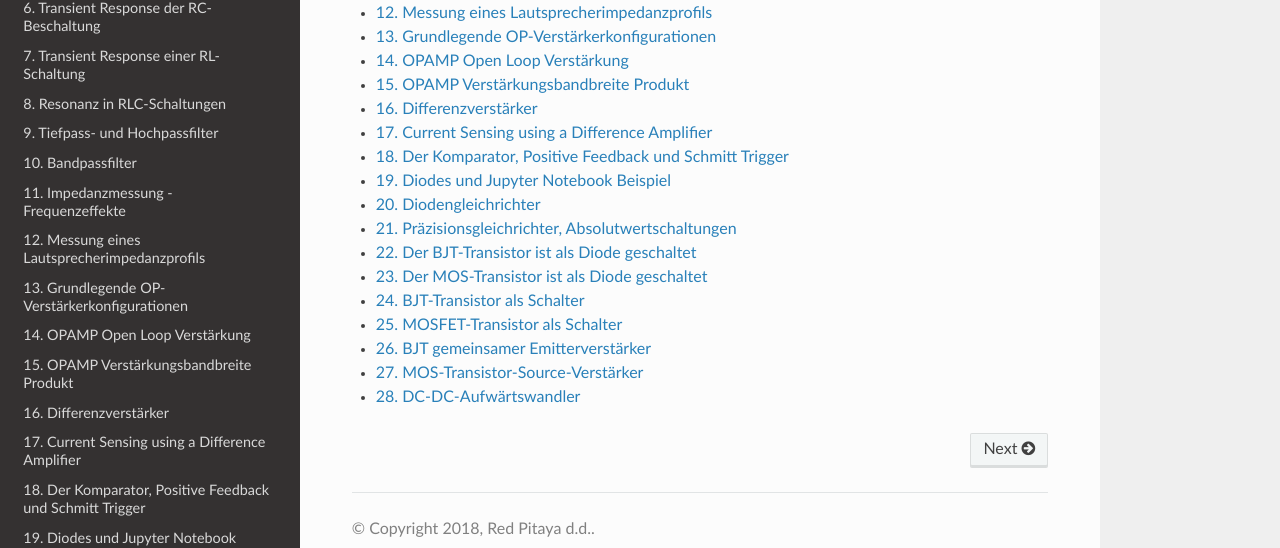
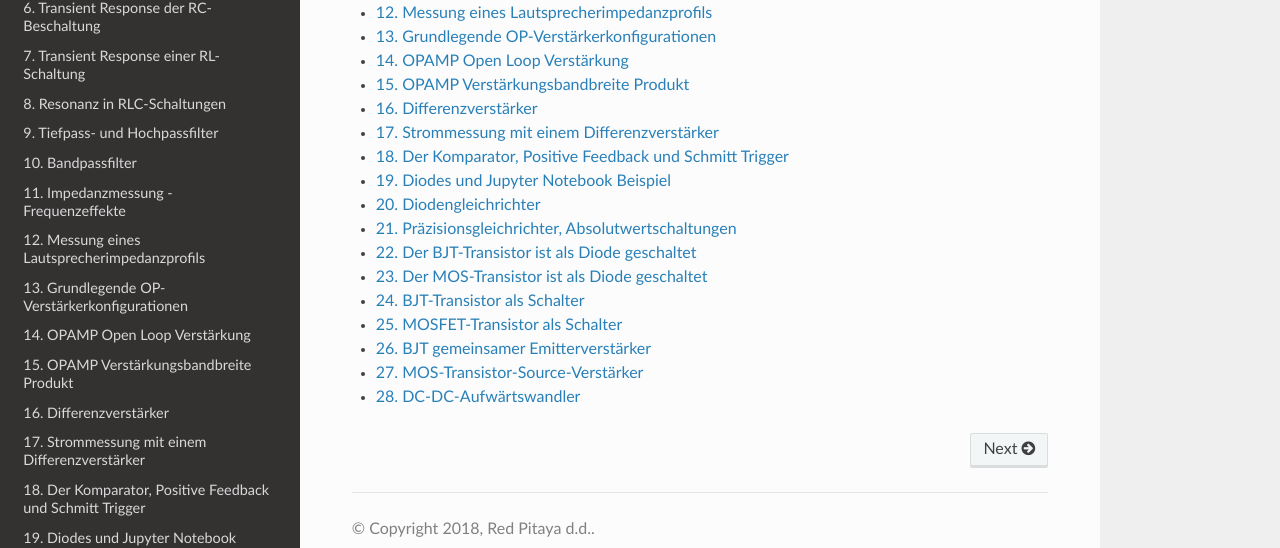
Before and after one commit to mimeiners/ActiveLearning-de, a Sphinx documentation site: the page built from activelearning/source/index.rst, in a window 1280 px wide and 1021 px high. Shown: the part 423-971 px from the top of the window. Built offline with Sphinx 7.4.7 and the Read the Docs theme 2.0.0, drawn with Linux system fonts in a browser that asks for light colours; some of the changed lines change nothing that is shown.

Commit message:
Korrigierte Version Activity_17.

```diff
--- a/activelearning/source/Activity_17_CurrentSensingUsingDifferenceAmplifier.rst
+++ b/activelearning/source/Activity_17_CurrentSensingUsingDifferenceAmplifier.rst
@@ -1,278 +1,458 @@
-Current Sensing using a Difference Amplifier
-#############################################
+Strommessung mit einem Differenzverstärker
+==========================================
 
 
-Objective
-__________
+Zielsetzung
+-----------
 
-The objective of this lab activity is to investigate current sensing techniques that use an op-amp configured as a difference amplifier.
+Ziel dieser Labortätigkeit ist es, Strommesstechniken zu untersuchen,
+die einen als Differenzverstärker konfigurierten Operationsverstärker
+verwenden.
 
-Notes
-_____
 
-.. _hardware: http://redpitaya.readthedocs.io/en/latest/doc/developerGuide/125-10/top.html
-.. _here: http://redpitaya.readthedocs.io/en/latest/doc/developerGuide/125-14/extent.html#extension-connector-e2
-.. _Oscilloscope: http://redpitaya.readthedocs.io/en/latest/doc/appsFeatures/apps-featured/oscSigGen/osc.html
+Anmerkungen
+-----------
+
+.. _Hardware: http://redpitaya.readthedocs.io/en/latest/doc/developerGuide/125-10/top.html
+.. _Dokumentation: http://redpitaya.readthedocs.io/en/latest/doc/developerGuide/125-14/extt.html#extension-connector-e2
+.. _Oszilloskop: http://redpitaya.readthedocs.io/en/latest/doc/appsFeatures/apps-featured/oscSigGen/osc.html
 .. _Signal: http://redpitaya.readthedocs.io/en/latest/doc/appsFeatures/apps-featured/oscSigGen/osc.html
-.. _generator: http://redpitaya.readthedocs.io/en/latest/doc/appsFeatures/apps-featured/oscSigGen/osc.html
-.. _amplifier: http://red-pitaya-active-learning.readthedocs.io/en/latest/Activity16_DifferenceAmplifier.html#difference-amplifier
-.. _difference: http://red-pitaya-active-learning.readthedocs.io/en/latest/Activity16_DifferenceAmplifier.html#difference-amplifier
+.. _Signalgeneratoranwendung: http://redpitaya.readthedocs.io/en/latest/doc/appsFeatures/apps-featured/oscSigGen/osc.html
+.. _amplifier: http://red-pitaya-active-learning.readthedocs.io/en/latest/Activity_16_DifferenceAmplifier.html#difference-amplifier
+.. _difference: http://red-pitaya-active-learning.readthedocs.io/en/latest/Activity_16_DifferenceAmplifier.html#difference-amplifier
+.. _Differenzverstärker: http://red-pitaya-active-learning.readthedocs.io/en/latest/Activity_16_DifferenceAmplifier.html#difference-amplifier
 .. _OP484: http://www.analog.com/media/en/technical-documentation/data-sheets/OP184_284_484.pdf
 
-In this tutorials we use the terminology taken from the user manual when referring to the connections to the Red Pitaya STEMlab board hardware_.
-Extension connector pins used for **-3.3V** and **+3.3V** voltage supply are show in the documentation here_.
-Oscilloscope_ & Signal_ generator_ application is used for generating and observing signals on the circuit.
 
-Background
-__________
+In diesen Tutorials verwenden wir die Terminologie aus dem
+Benutzerhandbuch, wenn es um die Verbindungen zur Red Pitaya STEMlab
+Board Hardware_ geht. Die Erweiterungsstecker-Pins für die
+Spannungsversorgung **-3,3V** und **+3,3V** sind in der Dokumentation_
+dargestellt. Die Oszilloskop_ - und Signalgeneratoranwendung_ wird zum
+Erzeugen und Beobachten von Signalen auf der Schaltung verwendet.
 
 
-We have investigated the difference_ amplifier_. Now we will use it as a current sense amplifier. One of the major applications of the op-amp difference amplifier is in measuring the current at point in a circuit other than where it flows into or out of ground or the common node. The current to be measured is converted into a small voltage by breaking open the current path and inserting a low value resistor in series. This resistor is called a current shunt resistor or just shunt. The resistance is kept small and the voltage drop across the shunt small to reduce any effect this change might have on the operation of the circuit.
-Current going through shunt resistor therefore path current is given as
+Hintergrund
+-----------
+
+Wir haben den Differenzverstärker_ untersucht. Nun werden wir ihn als
+Strommessverstärker verwenden. Eine der Hauptanwendungen des
+Operationsverstärkers ist die Messung des Stroms an einem anderen
+Punkt in einer Schaltung als dort, wo er in oder aus der Erde oder dem
+gemeinsamen Knoten fließt. Der zu messende Strom wird durch Aufbrechen
+des Strompfades und Reihenschaltung eines Niederohmwiderstandes in
+eine kleine Spannung umgewandelt. Dieser Widerstand wird als
+Stromshunt-Widerstand oder auch nur als Shunt bezeichnet. Der
+Widerstand wird klein gehalten und der Spannungsabfall über dem Shunt
+klein, um die Auswirkungen dieser Änderung auf den Betrieb der
+Schaltung zu reduzieren. Der durch den Shunt-Widerstand fließende
+Strom wird als Pfadstrom angegeben.
+
+.. math::
+   :label: 17_eq_1
+
+   I_{Pfad} = I_{Shunt} = \frac{\Delta V}{R_{Shunt}}
+
+
+Da die Differenzspannung am Widerstand, gegeben als
+:math:`\Delta V = V_{R_{shunt_{Knoten_1}}}-V_{R_{shunt_{Knoten_2}}}`,
+gemessen werden sollte, können wir sehen, dass ein Differenzverstärker
+ist eine ideale Schaltung für diese Aufgabe. Der kleine differentielle
+Spannungsabfall über den Shunt wird verstärkt und durch einen
+Operationsverstärker in eine einseitige (gemeinsam referenzierte)
+Spannung umgewandelt.
+
+
+
+.. figure:: img/Activity_17_Fig_01.png
+   :name: 17_fig_01
+   :align: center
+
+   Basis-Differenzverstärker in der Stromsensorkonfiguration
+
+
+Aus der :numref:`17_fig_01` wissen wir, dass die als :math:`Delta V =
+I_L R_s` angegebene Differenzspannung :math:`Delta V` Informationen
+über den Laststrom enthält. Auch aus der Differenzverstärker-Theorie
+wissen wir, dass :math:`\Delta V` irgendwie mit dem :math:`V_ {out}`
+zu tun haben wird. Die erste Annahme ist wie folgt:
+
 
 .. math::
 
-    I_{path} = I_{shunt} = \frac{\Delta V}{R_{shunt}} \quad (1)
+   V_{out} \propto \Delta V = I_L R_s
 
-Since differential voltage across resistor (given as :math:`\Delta V = V_{R_{shunt_{node_1}}}-V_{R_{shunt_{node_2}}})` should be measured we can see that a difference amplifier is an ideal circuit for that task. The small differential voltage drop across the shunt is amplified and converted to a single ended (common referenced) voltage by an op-amp difference amplifier.
-
-.. figure:: img/Activity_17_Fig_01.png
-
-Figure 1: Basic Difference Amplifier in current sensing configuration
-
-
-From the figure 1 we know that differential voltage :math:`\Delta V` given as :math:`\Delta V = I_L R_s` is carrying information about LOAD current. Also from difference_ amplifier_ theory we know that :math:`\Delta V` will be somehow related to the :math:`V_{out}`.
-First assumption is as following:
-
-.. math::
-    V_{out} \propto \Delta V = I_L R_s  \quad (1)
-
-or,
-
-.. math::
-    I_L \propto \frac{V_{out}}{R_s}
+oder
 
 .. math::
 
+   I_L \propto \frac{V_ {out}}{R_s}
 
-In other words; simply by measuring and scaling :math:`V_{out}` we will measure load current,
-where :math:`R_{s}` is shunnt resistor.
-Transfer characteristic of difference_ amplifier_  for circuit shown on figure 1 is:
+
+Mit anderen Worten: durch einfaches Messen und Skalieren von
+:math:`V_{out}` werden wir den Laststrom messen, wobei :math:`R_s` ein
+Nebenwiderstand ist. Übertragungscharakteristik des
+Differenzverstärkers für die in :numref:`17_fig_01` dargestellte
+Schaltung ist:
+
 
 .. math::
-	 V_{out} = V_+ \bigg( 1 + \frac{R_2}{R_1} \bigg) - V_- \bigg(\frac{R_2}{R_1} \bigg) \quad (2)
+   :label: 17_eq_2
 
-Where :math:`V_{+}` and :math:`V_{-}` are voltages on noninverting(pin 3) and inverting(pin 2) opamp inputs respectively.
-Substituting :math:`V_{+}` and :math:`V_{-}` for voltages on shunt resistor nodes we get
+   V_{out} = V_{+} \left(1 + \frac{R_2}{R_1} \right) - V_{-} \left(\frac{R_2}{R_1} \right)
+
+
+Dabei sind :math:`V_{+}` und :math:`V_{-}` Spannungen an
+nicht-invertierenden (Pin 3) bzw. invertierenden (Pin 2)
+Operationsverstärkerseingängen. Setzen wir nun :math:`V_{+}` und
+:math:`V_{-}` für Spannungen an Shunt-Widerstandsknoten erhalten wir
+
 
 .. math::
-	 V_{out} = V_S \bigg( \frac{R_4}{R_3+R_4}\bigg) \bigg( 1 + \frac{R_2}{R_1} \bigg) - V_L \bigg(\frac{R_2}{R_1} \bigg) \quad (3)
+   :label: 17_eq_3
 
-where :math:`V_S` is source voltage and :math:`V_L` load voltage. We can also write
+   V_{out} = V_S \left( \frac{R_4}{R_3 + R_4} \right) \left(1 + \frac{R_2}{R_1} \right) - V_L \left( \frac{R_2}{R_1} \right)
+
+
+wobei :math:`V_S` ist die Quellspannung und :math:`V_L` Lastspannung ist. Wir können auch schreiben
+
 
 .. math::
-	  V_S = V_{R_{shunt_{node_1}}} \quad V_L = V_{R_{shunt_{node_2}}}
 
-and
+   V_S = V_{R_{shunt_{Knoten_1}}}
+
+   V_L = V_{R_{shunt_{Knoten_2}}}
+
+
+und
+
 
 .. math::
-	  V_S = V_L + \Delta V  \quad   \Delta V= V_S - V_L
 
-On the first look, by adding resistor :math:`R_4`  to the circuit, shown on figure 1, somehow we have complicated transfer function; from equation (2) to equation (3).
-But adding :math:`R_4`  is necessary in order to equalize factor :math:`1+R_2/R_1` to the factor :math:`R_2/R_1` from the equation (2) in order to get opamp input voltages equally amplified and therefore enabling  simple :math:`\Delta V`  to :math:`V_{out}` correlation.
-The important step is to select values of :math:`R_3` and :math:`R_4` as
+   V_S = V_L + \Delta V
+
+   \Delta V = V_S - V_L
+
+
+Auf den ersten Blick, durch das Hinzufügen des Widerstandes
+:math:`R_4` zur Schaltung, wie in :numref:`17_fig_01` dargestellt,
+haben wir irgendwie eine komplizierte Übertragungsfunktion; von
+Gleichung (2) zu Gleichung (3). Aber das Hinzufügen von
+:math:`R_4` ist notwendig, um den Faktor :math:`1+R_2/R_1` zum
+Faktor :math:`R_2/R_1` aus der Gleichung (2)
+auszugleichen, um die Eingangsspannungen der
+Operationsverstärker gleichmäßig zu verstärken und somit
+eine einfache :math:`\Delta V` zu :math:`V_{out}`
+Korrelation zu ermöglichen. Der wichtige Schritt ist die
+Auswahl der Werte von :math:`R_3` und :math:`R_4` als
+
 
 .. math::
-	  R_4=R_2  \quad   R_3=R_1
 
-Using identities above we can write equation (3) as
+   R_4 = R_2 \quad R_3 = R_1
+
+
+Mit den obigen Gleichungen können wir Gleichung (3) wie folgt schreiben
 
 .. math::
-	 V_{out} = V_S \bigg( \frac{R_2}{R_1+R_2}\bigg) \bigg( 1 + \frac{R_2}{R_1} \bigg) - V_L \bigg(\frac{R_2}{R_1} \bigg) \quad (4)
+   :label: 17_eq_4
 
-	 .
+   V_{out} = V_S \left(\frac{R_2}{R_1 + R_2} \right) \left(1 + \frac{R_2}{R_1} \right) - V_L \left( \frac{R_2}{R_1} \right)
 
-	 V_{out} = V_S \bigg( \frac{R_2}{R_1+R_2} + \frac{R_2R_2}{R_1(R_1+R_2)} \bigg) - V_L \bigg(\frac{R_2}{R_1} \bigg)
+   V_{out} = V_S \left( \frac{R_2}{R_1 + R_2} + \frac{R_2R_2}{R_1(R_1 + R_2)} \right) - V_L \left( \frac{R_2}{R_1} \right)
 
-It holds that
+
+Sie besagt, dass
 
 .. math::
-     \bigg( \frac{R_2}{R_1+R_2} + \frac{R_2R_2}{R_1(R_1+R_2)} \bigg) = \frac{R_2}{R_1}
 
-So we can write equation (4) simple as:
+   \left( \frac{R_2}{R_1 + R_2} + \frac{R_2R_2}{R_1(R_1 + R_2)} \right) = \frac{R_2}{R_1}
+
+
+So können wir Gleichung (4) einfach schreiben als:
 
 .. math::
-	 V_{out} = V_S \bigg(\frac{R_2}{R_1} \bigg) - V_L \bigg(\frac{R_2}{R_1} \bigg) \quad (5)
+   :label: 17_eq_5
 
-Now we have simple equation (5) for our difference amplifier form figure 1 and the last step is to rewrite it in terms of  :math:`\Delta V` i.e in terms of :math:`I_L`
+   V_{out} = V_S \left( \frac{R_2}{R_1} \right) - V_L \left(\frac{R_2}{R_1} \right)
+
+
+Jetzt haben wir eine einfache Gleichung (5) für unseren
+Differenzverstärker aus :numref:`17_fig_01` und der letzte Schritt
+ist, ihn in Bezug auf :math:`\Delta V` umzuschreiben, d.h. in Bezug
+auf :math:`I_L`.
+
 
 .. math::
-	 V_{out} = \bigg(\frac{R_2}{R_1} \bigg) (V_S- V_L)
+   :label: 17_eq_6
 
-	 .
+   V_{out} = \left( \frac{R_2}{R_1} \right) (V_S-V_L)
 
-     V_{out} = \frac{R_2}{R_1} \Delta V
+   V_{out} = \frac{R_2}{R_1} \Delta V
 
-     .
-
-     V_{out} =  \frac{R_2}{R_1}  I_L R_S \quad (6)
+   V_{out} = \frac{R_2}{R_1} I_L R_S
 
 
 .. note::
 
-    And for :math:`I_L` we get:
+   Und für :math:`I_L` bekommen wir:
 
-    .. math::
-
-        I_L = V_{out} \frac{R_1}{R_2 R_S}  \quad (7)
+   .. math:: I_L = V_{Aus} \frac{R_1}{R_2 R_S}
+      :label: 17_eq_7
 
 
-**In our example we have**
----------------------------
 
-.. math::
-	 R_4=R_2 = 100k \Omega , \quad  R_3=R_1 10k \Omega , \quad R_2/R_1=10 , \quad R_S = R_5 = 10 \Omega , \quad I_L = \frac{V_{out}}{10 R_S}
+In unserem Beispiel haben wir
+-----------------------------
+
+- Widerstände:
+
+   - :math:`R_4 = R_2 = 100k\Omega,`
+   - :math:`R_3 = R_1 10k\Omega,`
+   - :math:`R_2/R_1 = 10,`
+   - :math:`R_S = R_5 = 10\Omega,`
+
+
+- Spulestrom: :math:`I_L = \frac{V_{out}}{10R_S}.`
 
 
 .. note::
-     **In our example load current is given as**
 
-      .. math::
-          I_L = \frac{V_{out}}{100}  \quad (8)
+   In unserem Beispiel wird der Laststrom wie folgt angegeben:
 
-Materials
-__________
+   .. math:: I_L = \frac{V_{out}}{100}
+      :label: 17_eq_8
 
-- Red Pitaya STEMlab
-- OPAMP:     1x OP484_ quad rail to rail amplifier
-- Resistor:  3x 10 :math:`k \Omega`
-- Resistor:  1x 100 :math:`k \Omega`
-- Resistor:  1x 10 :math:`\Omega`
-- Resistor:  1x 220 :math:`\Omega`
-- Capacitor: 1x 0.1 :math:`\mu F`
-- Inductor:  1x 4.7 :math:`mH`
 
-Directions
-____________
 
-Build the current sense amplifier shown in figure 2. R6 is added to stabilize the output of the OP484. When using large feedback resistances the OP484 can be unstable due to the large input capacitance of the IN2 input. :math:`V_{S}` is provided directly from the OUT1 STEMlab output as "power supply" for the LOAD.
-The load will consist of different impedances such as a resistor, capacitor or inductor.
-IN2 input voltage signal will directly show load current as is shown in the equation 8.
+
+Materialien
+-----------
+
+- Rotes Pitaya STEMlab
+- OPAMP: 1x OP484_ Quad Rail zu Rail Verstärker
+- Widerstand: 3 x 10 :math:`k\Omega`
+- Widerstand: 1 x 100 :math:`k\Omega`
+- Widerstand: 1 x 10 :math:`\Omega`
+- Widerstand: 1 x 220 :math:`\Omega`
+- Kondensator: 1 x 0.1 :math:`\mu F`
+- Induktivität: 1 x 4.7 :math:`mH`
+
+
+Durchführung
+------------
+
+Bauen Sie den in :numref:`17_fig_02` gezeigten Strommessverstärker
+auf. :math:`R_6` wird hinzugefügt, um den Ausgang des OP484 zu
+stabilisieren. Bei Verwendung großer Rückkopplungswiderstände kann der
+OP484 aufgrund der großen Eingangskapazität des IN2-Eingangs instabil
+sein. :math:`V_{S}` wird direkt vom Ausgang OUT1 STEMlab als
+"Stromversorgung" für die Last bereitgestellt. Die Last besteht aus
+verschiedenen Impedanzen wie beispielsweise einem Widerstand,
+Kondensator oder Induktor. Das Eingangsspannungssignal IN2 zeigt den
+Laststrom direkt an, wie in Gleichung 8 dargestellt.
 
 
 .. figure:: img/Activity_17_Fig_02.png
+   :name: 17_fig_02
+   :align: center
 
-Figure 2: Difference Amplifier circuit for current sensing
+   Differenzverstärkerschaltung für die Strommessung
 
-Components values are next:
+
+Komponentenwerte sind folgende:
+
+- Widerstände:
+
+  - :math:`R_4 = R_2 = 100\,k\Omega`
+
+  - :math:`R_3 = R_1 = 10\,k\Omega`
+
+  - :math:`R_S = R_5 = 10\,\Omega`
+
+  - :math:`R_6 = 220\,\Omega`
+
+
+- Kondensator und Spule:
+
+  - :math:`C_1 = 0.1\, \mu F`
+
+  - :math:`L_1 = 4.7\, mH`
+
+
+
+Verfahren
+---------
+
+
+Widerstand LAST
+^^^^^^^^^^^^^^^
+
+Für die Last nehmen Sie den Widerstand :math:`470\Omega` und bauen
+eine Schaltung wie in :numref:`17_fig_02` dargestellt auf.
+
+
+.. figure:: img/Activity_17_Fig_03.png
+   :name: 17_fig_03
+   :align: center
+
+   Differenzverstärkerschaltung für Strommessung - Resistive Last
+
+
+1. Starten Sie die Oszilloskop & Signalgenerator - Anwendung.
+
+2. Im Menü OUT1 Einstellungen den Amplitudenwert auf 0,5V einstellen,
+   um eine Sinuswelle als Eingangsspannungsquelle :math:`V_{Source}`
+   anzulegen. Wählen Sie aus dem Wellenform-Menü SINE, deaktivieren
+   Sie die SHOW-Taste und wählen Sie Enable.
+
+3. Für die stabile Aufnahme die Triggerquelle auf IN1 einstellen.
+
+4. Stellen Sie sicher, dass IN1 V/div am linken unteren Bildschirmrand
+   auf 200 mV/div eingestellt ist (Sie können V/div einstellen, indem
+   Sie den gewünschten Kanal auswählen und die vertikalen +/- Regler
+   verwenden)
+
+5. Stellen Sie sicher, dass IN2 V/div am linken unteren Bildschirmrand
+   auf 50 mV/div gestellt ist (Sie können V/div einstellen, indem Sie
+   den gewünschten Kanal auswählen und die vertikalen +/- Regler
+   verwenden)
+
+6. Wählen Sie im Messmenü "MAX", wählen Sie IN1 und drücken Sie FERTIG
+
+7. Wählen Sie im Messmenü "MAX", wählen Sie IN2 und drücken Sie FERTIG
+
+8. Setzen Sie t/div Wert auf 200 us/div (Sie können t/div mit
+   horizontalen +/- Regler einstellen)
+
+9. Messwerte von IN2 auslesen und Laststrom nach Gleichung (8)
+   berechnen
+
+
+.. figure:: img/Activity_17_Fig_04.png
+   :name: 17_fig_04
+   :align: center
+
+   resestive-Last-Strommessungen
+
+
+Aus den Messungen aus :numref:`17_fig_04` können wir den maximalen
+Laststrom berechnen als:
+
 
 .. math::
 
-     R_4=R_2 = 100k \Omega , \quad  R_3=R_1 = 10k \Omega ,  \quad R_S = R_5 = 10 \Omega , \quad R_6 = 220 \Omega ,
-
-     \quad C_1 = 0.1 \mu F , \quad \quad L_1 = 4.7 mH
+   I_L = \frac{IN2_{max}}{100} = \frac{108.0\,mV}{100} = 1.08\, mA
 
 
-Procedure
-__________
+Wir können unsere Messungen überprüfen, indem wir den Laststrom berechnen wie folgt berechnen
 
-Resistor LOAD
---------------
-
-For LOAD take  :math:`470 \Omega`  resistor and build circuit shown on figure 2.
-
-.. figure:: img/Activity_17_Fig_03.png
-
-Figure 3: Difference Amplifier circuit for current sensing - Resistive LOAD
-
-
-1. Start the Oscilloscope & Signal Generator application.
-2. In the OUT1 settings menu set Amplitude value to 0.5V to apply a sine wave as the input voltage :math:`V_{source}`. From the waveform menu select SINE,
-   deselect SHOW button and select  enable.
-3. For the stable acquisition set the trigger source to IN1
-4. On the left bottom of the screen be sure that  IN1 V/div is set to 200mV/div (You can set V/div by selecting the desired channel and using vertical +/- controls)
-5. On the left bottom of the screen be sure that  IN2 V/div is set to 50mV/div (You can set V/div by selecting the desired channel and using vertical +/- controls)
-6. In the measurement menu select “MAX” , select IN1 and press DONE
-7. In the measurement menu select “MAX” , select IN2 and press DONE
-8. Set t/div value to 200us/div (You can set t/div using horizontal +/- controls)
-9. Readout measurements of IN2 and calculate load current using equation (8)
-
-
-.. figure:: img/Activity_17_Fig_04.png
-
-Figure 4: Resistive LOAD current measurements
-
-From the measurements from figure 4 we can calculate max load current as:
 
 .. math::
 
-     I_L = \frac{IN2_{max}}{100} = \frac{108.0mV}{100} = 1.08mA
+   I_L = \frac{OUT1_{max}}{R_{Laden} + R_s} = \frac{0.5V}{470\Omega + 10\Omega} = 1.04\,mA
 
-We can check our measurements by calculating load current as
+
+Wir können sehen, dass der gemessene Strom dem entspricht, was wir
+erwartet haben, was das korrekte Verhalten unseres
+Differenzverstärkers bestätigt. Die Differenz von 0,04mA zwischen
+genauem und gemessenem Wert des Laststroms ergibt sich aus den
+Nenntoleranzen der Last- und Nebenwiderstände.
+
+
+Kapazitive Last
+^^^^^^^^^^^^^^^
+
+Für die Last nehmen Sie :math:`0.1\mu F` Kondensator und bauen
+Schaltung wie in :numref:`17_fig_02` gezeigt auf.
+
+
+.. figure:: img/Activity_17_Fig_05.png
+   :name: 17_fig_05
+   :align: center
+
+   Kapazitive Last
+
+
+.. figure:: img/Activity_17_Fig_06.png
+   :name: 17_fig_06
+   :align: center
+
+   Kapazitive-Last-Strommessungen
+
+
+Aus den Messungen aus :numref:`17_fig_06` können wir den maximalen
+Laststrom berechnen als:
 
 .. math::
 
-     I_L = \frac{OUT1_{max}}{R_{load} + R_s } = \frac{0.5V}{470 \Omega+10 \Omega} = 1.04mA
+   I_L = \frac{IN2_{max}}{100} = \frac{36.5mV}{100} = 0.36mA
 
-We can see that measured current is as what we expected confirming correct behaviour of our difference amplifier.
-The difference of 0.04mA between exact and measured value of load current comes from  nominal tolerances values of load and shunt resistors.
 
-Capacitance LOAD
-------------------
+Wir können unsere Messungen überprüfen, indem wir den Laststrom wie
+folgt berechnen:
 
-For LOAD take  :math:`0.1 \mu F` capacitor and build circuit shown on figure 2.
-
-.. figure:: img/Activity_17_Fig_05.png
-
-Figure 5: Capacitance  LOAD
-
-.. figure:: img/Activity_17_Fig_06.png
-
-Figure 6: Capacitance LOAD current measurements
-
-From the measurements from figure 6 we can calculate max load current as:
 
 .. math::
 
-     I_L = \frac{IN2_{max}}{100} = \frac{36.5mV}{100} = 0.36mA
+   I_L = \frac{OUT1_{max}}{Z_{Laden} + R_s} = \frac{OUT1_{max}}{\frac{1}{2 \pi f_{OUT_1}C_1} + R_s} = \frac{0.5V}{1592\Omega + 10\Omega} = 0.31\, mA
 
-We can check our measurements by calculating load current as
+
+Induktive Last
+^^^^^^^^^^^^^^
+
+Für Last nehmen Sie :math:`4.7 mH` Induktivität und bauen Sie die
+Schaltung wie in :numref:`17_fig_02` gezeigt auf.
+
+.. figure:: img/Activity_17_Fig_07.png
+   :name: 17_fig_07
+   :align: center
+
+   Induktive Last
+
+
+1. Stellen Sie im OUT1-Einstellungsmenü den Amplitudenwert auf 0,2 V
+   ein.
+
+2. Vergewissern Sie sich auf der linken unteren Seite des Bildschirms,
+   dass IN1 V/div auf 50 mV/div eingestellt ist (Sie können V/div
+   einstellen, indem Sie den gewünschten Kanal auswählen und die
+   vertikalen +/- Regler verwenden).
+
+3. Stellen Sie sicher, dass IN2 V/div am linken unteren Bildschirmrand
+   auf 500 mV/div eingestellt ist (Sie können V/div einstellen, indem
+   Sie den gewünschten Kanal auswählen und die vertikalen +/- Regler
+   verwenden).
+
+
+.. figure:: img/Activity_17_Fig_08.png
+   :name: 17_fig_08
+   :align: center
+
+   Induktive-Last-Strommessungen
+
+
+   Aus den Messungen aus :numref:`17_fig_08` können wir den maximalen
+   Laststrom berechnen als:
+
+
+.. math::
+   I_L = \frac{IN2_{max}}{100} = \frac{620mV}{100} = 6.2 mA
+
+
+   Wir können unsere Messungen überprüfen, indem wir den Laststrom wie
+   folgt berechnen:
+
 
 .. math::
 
-     I_L = \frac{OUT1_{max}}{Z_{load} + R_s } = \frac{OUT1_{max}}{\frac{1}{2 \pi f_{OUT_1} C_1}  + R_s } = \frac{0.5V}{1592 \Omega+10 \Omega} = 0.31mA
-
-Inductive LOAD
-------------------
-
-For LOAD take  :math:`4.7 mH` inductor and build circuit shown on figure 2.
-
-.. figure:: img/Activity_17_Fig_07.png
-
-Figure 7: Inductive LOAD
+   I_L = \frac {OUT1_{max}}{Z_{Laden} + R_s} = \frac{OUT1_{max}}{2 \pi f_{OUT_1}L_1 + R_s} = \frac{0.2V}{30\Omega +10\Omega} = 5.0 mA
 
 
-1. In the OUT1 settings menu set Amplitude value to 0.2V
-2. On the left bottom of the screen be sure that  IN1 V/div is set to 50mV/div (You can set V/div by selecting the desired channel and using vertical +/- controls)
-3. On the left bottom of the screen be sure that  IN2 V/div is set to 500mV/div (You can set V/div by selecting the desired channel and using vertical +/- controls)
+.. note::
+
+   Bei induktiver Last haben wir den größten Unterschied in den
+   Messungen. Versuchen Sie zu erklären, warum.
 
 
-.. figure:: img/Activity_17_Fig_08.png
-
-Figure 8: Inductive LOAD current measurements
-
-From the measurements from figure 8 we can calculate max load current as:
-
-.. math::
-
-     I_L = \frac{IN2_{max}}{100} = \frac{620mV}{100} = 6.2mA
-
-We can check our measurements by calculating load current as
-
-.. math::
-
-     I_L = \frac{OUT1_{max}}{Z_{load} + R_s } = \frac{OUT1_{max}}{2 \pi f_{OUT_1} L_1  + R_s } = \frac{0.2V}{30 \Omega+10 \Omega} = 5.0mA
-
-.. note::
-    At inductive load we have largest difference in measurements. Try to explain why.
-    Hint. parasitics, series resistance of an inductor.
+.. hint:: Parasitärer Serienwiderstand einer Induktivität.
```
